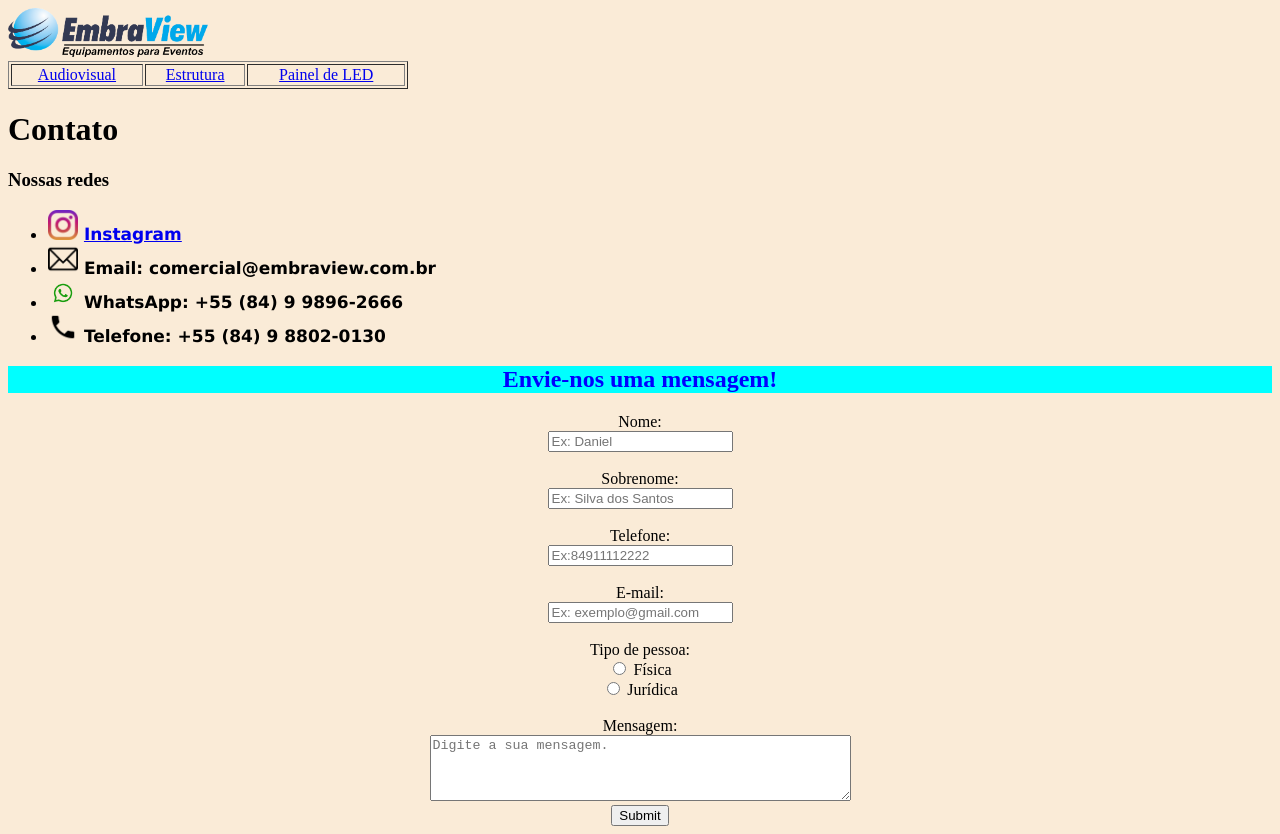
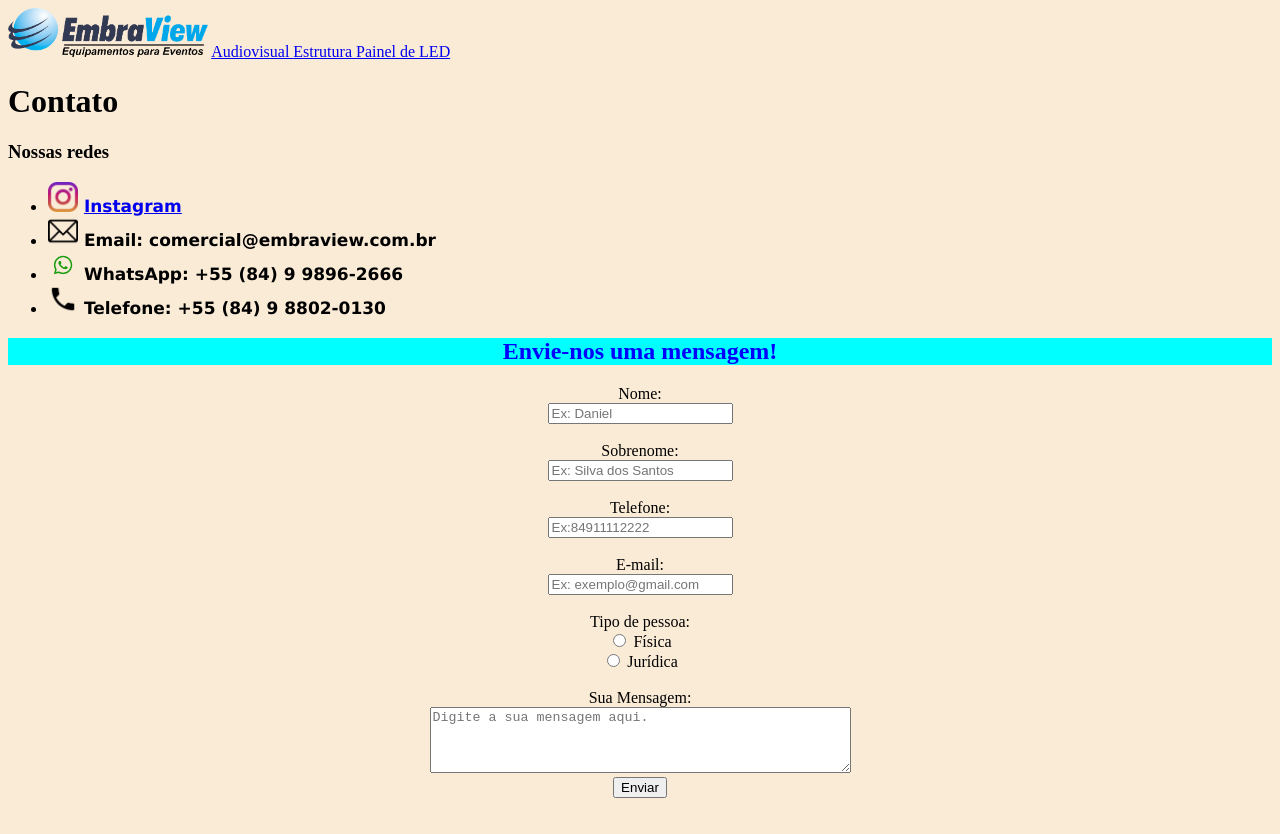
Before and after one commit to 1DanielSC/Embraview-Website, a plain HTML site: page html/contato.html in a window 1280 px wide. After the commit the page ends 806 px from the top, so only its background shows below. Drawn offline with Linux system fonts and the light colour scheme.

Commit message:
Added HTML Semantics to all pages.

```diff
--- a/html/contato.html
+++ b/html/contato.html
@@ -14,18 +14,22 @@
 </head>
 
 <body>
+
+    <header>
+
+        <nav>
             <a href="/"><img src="/images/logo.png" width="200"></a>
+            <a href="audiovisual.html"> Audiovisual </a>
+            <a href="estrutura.html"> Estrutura </a>
+            <a href="painel-de-led.html"> Painel de LED </a>
+        </nav>
 
-    <table border="1" width="400">
-        <tr>
-            <td> <a href="audiovisual.html"> Audiovisual </a> </td>
-            <td> <a href="estrutura.html"> Estrutura </a> </td>
-            <td> <a href="painel-de-led.html"> Painel de LED </a> </td>
-        </tr>
-    </table>
+    </header>
+
+
+    <main>
 
         <h1> Contato </h1>
-
 
         <h3> Nossas redes
             <ul>
@@ -38,12 +42,16 @@
 
         <h2>Envie-nos uma mensagem!</h2>
         <form method="post">
+
             Nome: <br>
             <input type="text" required placeholder="Ex: Daniel" name="nome"> <br><br>
+
             Sobrenome: <br>
             <input type="text" required placeholder="Ex: Silva dos Santos" name="sobrenome"> <br><br>
+
             Telefone: <br>
             <input type="tel" placeholder="Ex:84911112222" name="telefone"> <br><br>
+
             E-mail:
             <br> <input type="email" required placeholder="Ex: exemplo@gmail.com" name="email"> <br><br>
 
@@ -51,12 +59,16 @@
             <input type="radio" name="tipoPessoa" value="fisica"> Física <br>
             <input type="radio" name="tipoPessoa" value="juridica"> Jurídica <br><br>
 
-        <label for="textBox">Mensagem:</label><br>
+            <label for="textBox">Sua Mensagem:</label><br>
             <textarea id="textBox" name="textBox" rows="4" cols="50"
-        required placeholder="Digite a sua mensagem." maxlength="500"></textarea>
+                required placeholder="Digite a sua mensagem aqui." maxlength="500"></textarea>
+
             <br>
-        <input type="submit" name="botaoEnviar">
+            <button type="submit" name="botaoEnviar">Enviar</button>
         </form>
+
+    </main>
+
 
 </body>
 </html>
```
Also changed, not shown: html/audiovisual.html (+17 -8 lines), html/estrutura.html (+12 -8 lines), html/painel-de-led.html (+15 -7 lines), index.html (+34 -1 lines). Lines whose indentation alone changed are shown as unchanged.
